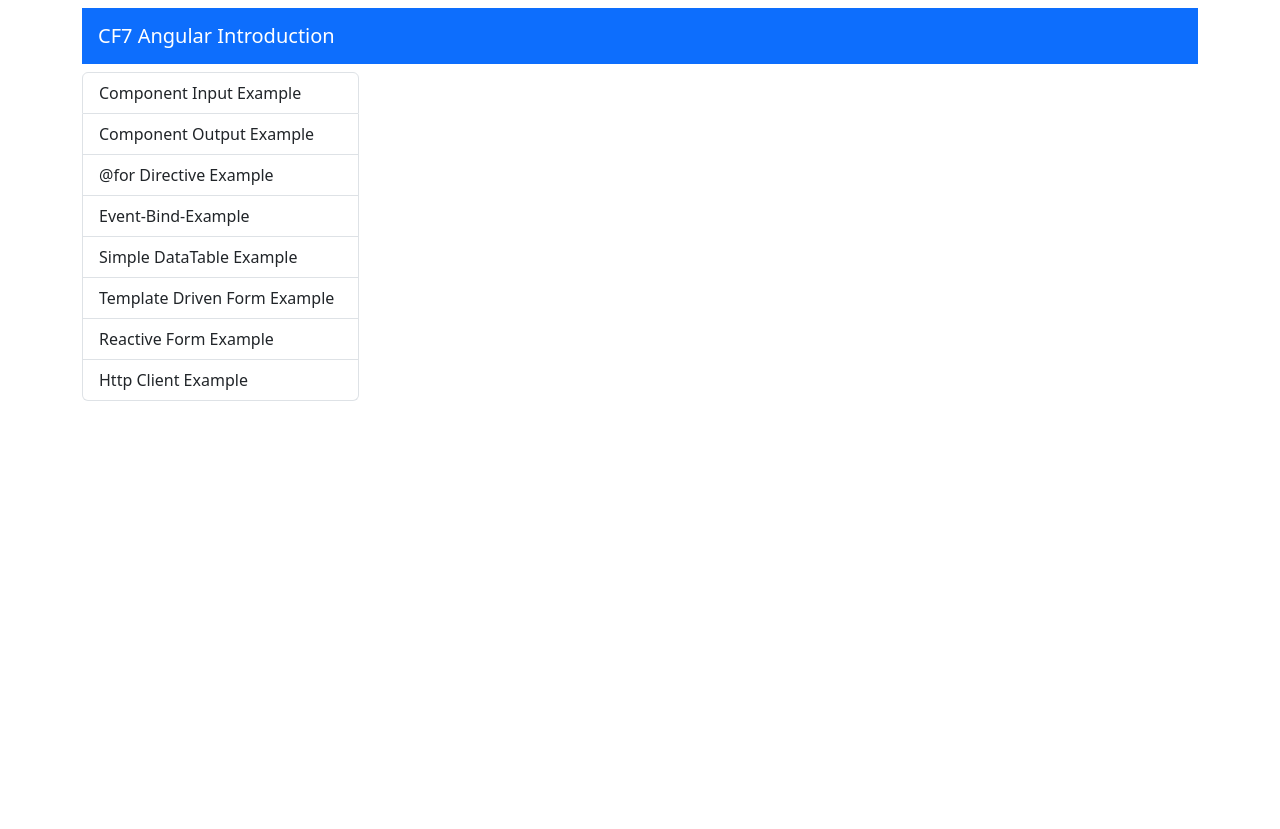
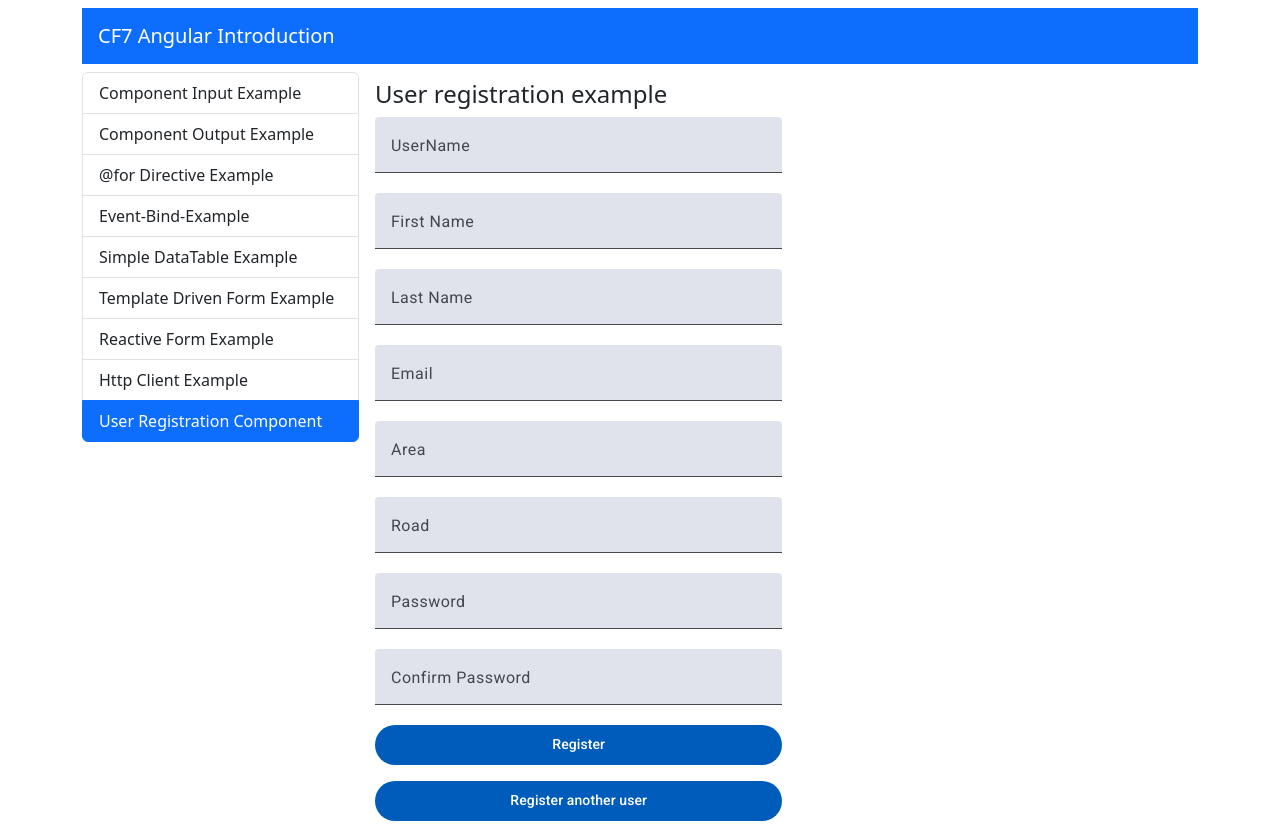
Before and after one commit to mariosmorfo/CF7-angular-introduction, an Angular app: page /user-registration-example in a window 1280 px wide. Before the commit this address led to /. Before the commit the page ends 808 px from the top, so only its background shows below. Built offline with nearby package versions, Linux system fonts and the light colour scheme.

Commit message:
feat: Create User Registration form

```diff
--- a/angular.json
+++ b/angular.json
@@ -52,7 +52,13 @@
             "development": {
               "optimization": false,
               "extractLicenses": false,
-              "sourceMap": true
+              "sourceMap": true,
+              "fileReplacements": [
+                {
+                  "replace": "src/environments/environment.ts",
+                  "with": "src/environments/environment.development.ts"
+                }
+              ]
             }
           },
           "defaultConfiguration": "production"
--- a/src/app/components/list-group-menu/list-group-menu.component.ts
+++ b/src/app/components/list-group-menu/list-group-menu.component.ts
@@ -15,7 +15,8 @@ export class ListGroupMenuComponent {
     {text: 'Simple DataTable Example', linkName: 'simple-datatable-example'},
     {text: 'Template Driven Form Example', linkName: 'template-driven-form-example'},
     {text: 'Reactive Form Example', linkName: 'reactive-form-example'},
-    {text: 'Http Client Example', linkName: 'http-client-example'}
+    {text: 'Http Client Example', linkName: 'http-client-example'},
+    {text: 'User Registration Component', linkName: 'user-registration-example'}
 
 
   ]
--- /dev/null
+++ b/src/app/components/user-registration/user-registration.component.html
@@ -0,0 +1,56 @@
+<h4>User registration example</h4>
+
+<div class="d-flex flex-column w-50">
+  <form class="d-flex flex-column">
+    <mat-form-field>
+      <mat-label>UserName</mat-label>
+      <input matInput type="text">
+      <mat-error>Username is required</mat-error>
+    </mat-form-field>
+
+    <mat-form-field>
+      <mat-label>First Name</mat-label>
+      <input matInput type="text">
+      <mat-error>Firstname is required</mat-error>
+    </mat-form-field>
+
+    <mat-form-field>
+      <mat-label>Last Name</mat-label>
+      <input matInput type="text">
+      <mat-error>Last name is required</mat-error>
+    </mat-form-field>
+
+    <mat-form-field>
+      <mat-label>Email</mat-label>
+      <input matInput type="text">
+      <mat-error>Email is missing or invalid</mat-error>
+    </mat-form-field>
+
+    <mat-form-field>
+      <mat-label>Area</mat-label>
+      <input matInput type="text">
+    </mat-form-field>
+
+    <mat-form-field>
+      <mat-label>Road</mat-label>
+      <input matInput type="text">
+    </mat-form-field>
+
+    <mat-form-field>
+      <mat-label>Password</mat-label>
+      <input matInput type="password">
+      <mat-error>Password is missing or invalid</mat-error>
+    </mat-form-field>
+
+    <mat-form-field>
+      <mat-label>Confirm Password</mat-label>
+      <input matInput type="password">
+      <mat-error>Confirm Password is missing or invalid</mat-error>
+    </mat-form-field>
+
+    <button mat-flat-button color="primary">Register</button>
+
+    <button class="mt-3" mat-flat-button color="primary">Register another user</button>
+
+  </form>
+</div>
--- /dev/null
+++ b/src/app/components/user-registration/user-registration.component.ts
@@ -0,0 +1,25 @@
+import { Component } from '@angular/core';
+import { MatInputModule } from '@angular/material/input';
+import { MatFormFieldModule } from '@angular/material/form-field';
+import { MatButtonModule } from '@angular/material/button';
+import { FormControl, FormGroup, ReactiveFormsModule, Validators } from '@angular/forms';
+@Component({
+  selector: 'app-user-registration',
+  imports: [MatButtonModule, MatFormFieldModule, MatInputModule, ReactiveFormsModule],
+  templateUrl: './user-registration.component.html',
+  styleUrl: './user-registration.component.css'
+})
+export class UserRegistrationComponent {
+  form = new FormGroup({
+    username: new FormControl('', Validators.required),
+    name: new  FormControl('', Validators.required),
+    surname: new FormControl('', Validators.required),
+    email: new FormControl('', [Validators.required, Validators.email]),
+    address: new FormGroup({
+      area: new FormControl(''),
+      road: new FormControl('')
+    }),
+    password: new FormControl('', [Validators.required, Validators.minLength(5)]),
+    confirmPassowrd: new FormControl('', [Validators.required, Validators.minLength(5)])
+  })
+}
--- /dev/null
+++ b/src/environments/environment.development.ts
@@ -0,0 +1,4 @@
+export const environment = {
+  production: false,
+  apiURL : 'http://localhost/3000'
+};
--- /dev/null
+++ b/src/environments/environment.ts
@@ -0,0 +1,4 @@
+export const environment = {
+  production: true,
+  apiURL: "https://coding-factory-backend.gr"
+};
```
Also changed, not shown: src/app/app.routes.ts (+7 -5 lines), src/app/shared/interfaces/user.ts (added, +10 -0 lines), src/app/shared/services/user.service.ts (added, +16 -0 lines), src/app/components/user-registration/user-registration.component.css (added), 2 other files (tests, documents, lock files or other folders).
